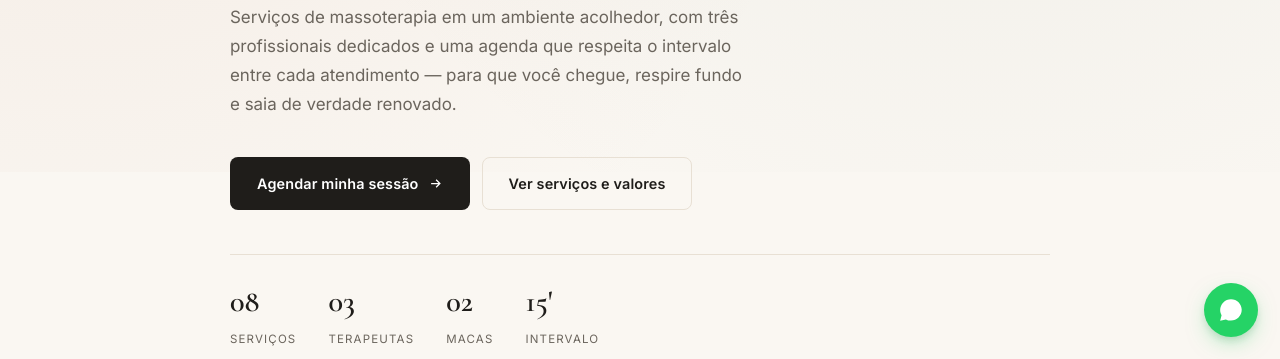
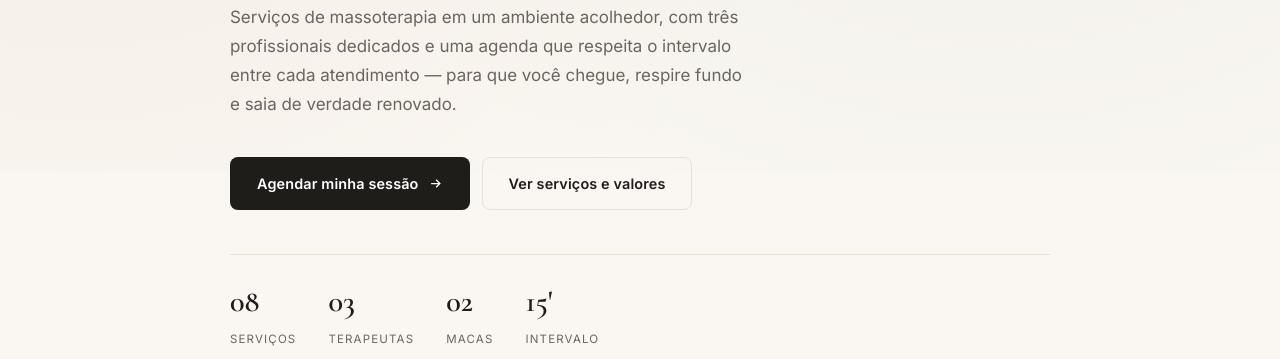
Before and after one commit to paulooliveira27/caalmassagens-sistema-agendamento, a plain HTML site: page index.html in a window 1280 px wide. Shown: the part 441-800 px from the top of the page. Drawn offline with nearby package versions, Linux system fonts and the light colour scheme.

Commit message:
Update index.html

```diff
--- a/index.html
+++ b/index.html
@@ -375,21 +375,9 @@
   @media (max-width:860px){ .foot-grid{grid-template-columns:1fr 1fr; gap:32px} }
   @media (max-width:520px){ .foot-grid{grid-template-columns:1fr} }
 
-  /* ---------- BOTÃO FIXO WHATSAPP ---------- */
-  .wpp-fixo{
-    position:fixed; right:22px; bottom:22px; z-index:60;
-    width:54px; height:54px; border-radius:50%;
-    background:#25D366; color:#fff; display:grid; place-items:center;
-    box-shadow:0 8px 24px -8px rgba(37,211,102,.6), 0 4px 12px -4px rgba(0,0,0,.2);
-    transition:transform .18s ease;
-  }
-  .wpp-fixo:hover{transform:scale(1.08)}
-  .wpp-fixo svg{width:26px; height:26px}
-  @media (max-width:520px){ .wpp-fixo{right:16px; bottom:16px; width:48px; height:48px} }
-
   /* ---------- IMPRESSÃO ---------- */
   @media print{
-    .nav, .anuncio, .hero, #agendar, #depoimentos, footer, .wpp-fixo,
+    .nav, .anuncio, .hero, #agendar, #depoimentos, footer,
     .switch, .btn{display:none !important}
     body{background:#fff}
     section{padding:16px 0; break-inside:avoid}
@@ -865,11 +853,6 @@
   </div>
 </footer>
 
-<!-- WHATSAPP FIXO -->
-<a class="wpp-fixo" href="#agendar" aria-label="Agendar pelo WhatsApp">
-  <svg viewBox="0 0 24 24" fill="currentColor"><path d="M17.5 14.4c-.3-.2-1.8-.9-2-1-.3-.1-.5-.2-.7.2s-.8 1-1 1.2c-.2.2-.4.2-.7 0-.3-.2-1.3-.5-2.4-1.5-.9-.8-1.5-1.8-1.6-2.1-.2-.3 0-.4.1-.6.1-.1.3-.4.5-.5.2-.2.2-.3.3-.5.1-.2 0-.4 0-.5s-.7-1.6-.9-2.2c-.2-.6-.5-.5-.7-.5h-.6c-.2 0-.5.1-.8.4-.3.3-1 1-1 2.5s1.1 2.9 1.2 3.1c.1.2 2 3.1 4.9 4.3.7.3 1.2.5 1.6.6.7.2 1.3.2 1.8.1.5-.1 1.6-.7 1.9-1.3.2-.6.2-1.2.2-1.3-.1-.1-.3-.2-.6-.3M12 2C6.5 2 2 6.5 2 12c0 1.8.5 3.5 1.3 4.9L2 22l5.3-1.3c1.3.7 2.9 1.1 4.6 1.1 5.5 0 10-4.5 10-10S17.5 2 12 2z"/></svg>
-</a>
-
 <script>
 /* =========================================================
    1. CONFIGURAÇÃO
```
